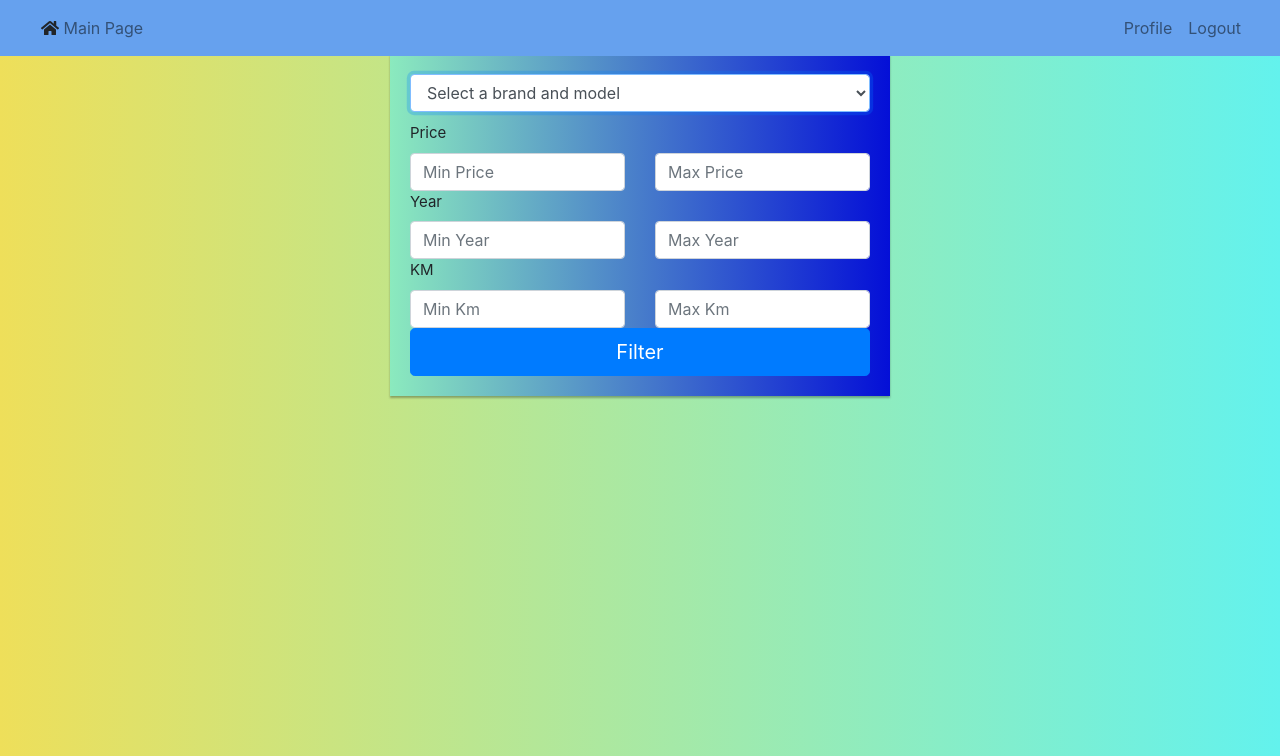
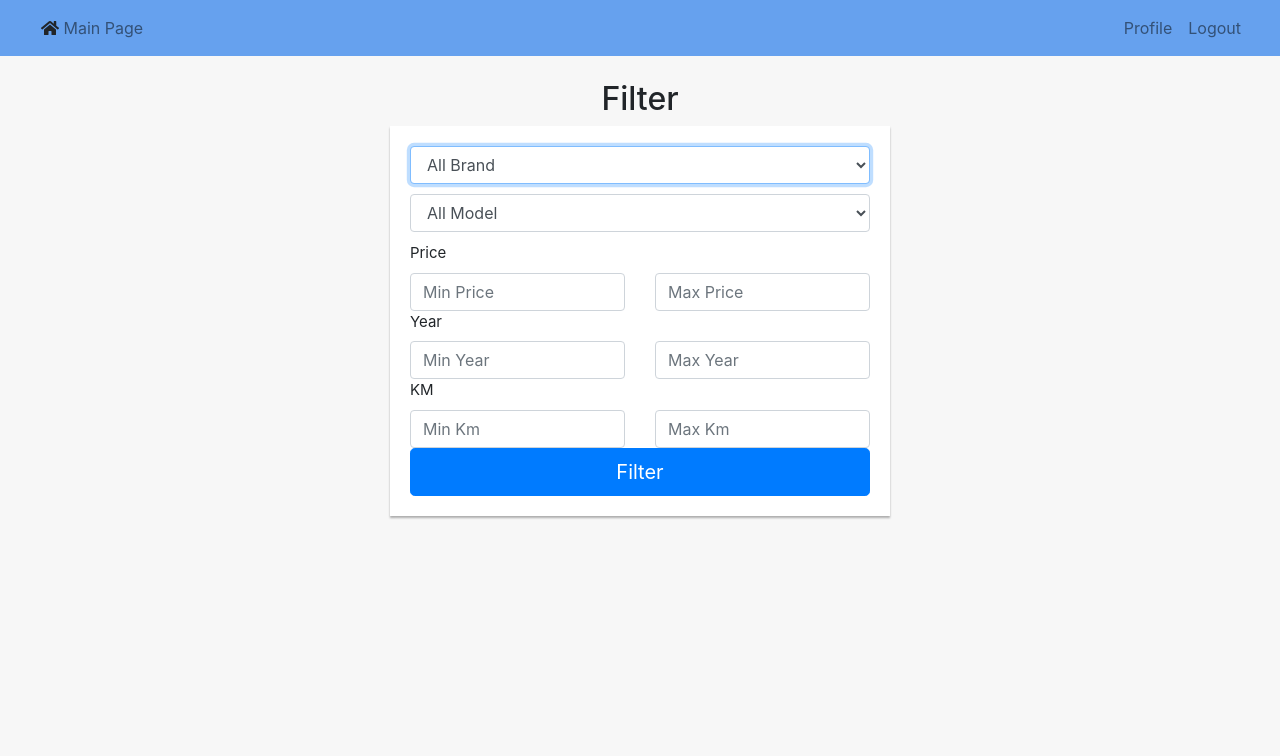
Before and after one commit to Bil-372-Proje-8-Organization/Bil372_Proje_8, a Flask app: template templates/filter.html in a window 1280 px wide. Shown: the top 756 px of the page. Run offline with Flask 2, Linux system fonts and the light colour scheme; the template is opened without the code that fills it, so the values that code supplies are empty; parts of the project's set-up code (start-up, migrations or seed data) failed here and were passed over; some libraries are stand-ins or nearby versions.

Commit message:
add filter by brand

```diff
--- a/application.py
+++ b/application.py
@@ -328,11 +328,32 @@ def filter():
         if request.form['min_km'] == '':
            min_km=0
         if request.form['max_km'] == '':
-           max_km=1000000
+           max_km=db.session.query(func.max(Advert.c.km)).scalar()
+
         query = select([Advert]).where(and_(Advert.c.seller_price <= max_price, Advert.c.seller_price >= min_price, Advert.c.km <= max_km, Advert.c.km>= min_km))
         adverts = conn.execute(query).fetchall()
-        query = select([Vehicle]).where(and_(Vehicle.c.year <= max_year, Vehicle.c.year >= min_year, Vehicle.c.brand_model == request.form['brand_model']))
+
+        if (request.form['brand'] == 'empty' and request.form['model'] == 'empty'):
+            query = select([Vehicle]).where(and_(Vehicle.c.year <= max_year, Vehicle.c.year >= min_year))
+        elif (request.form['brand'] != 'empty' and request.form['model'] == 'empty'):
+            tuples=db.session.query(Vehicle.c.brand_model).distinct(Vehicle.c.brand_model).all()
+            all = [x[0] for x in tuples]
+            #all=conn.execute(select([Vehicle])).fetchall()
+            vehicles=[]
+            for one in all:
+                if one.split('-')[0] == request.form['brand']:
+                    query=select([Vehicle]).where(and_(Vehicle.c.year <= max_year, Vehicle.c.year >= min_year, Vehicle.c.brand_model==one ))
+                    vehicles += conn.execute(query).fetchall()
+            return render_template("adminHome.html", filter=True,  adverts=adverts, Users_info=db.session.query(Users_info).all(), vehicles=vehicles)
+        elif (request.form['brand'] == 'empty' and request.form['model'] != 'empty'):
+            query = select([Vehicle]).where(and_(Vehicle.c.year <= max_year, Vehicle.c.year >= min_year, Vehicle.c.brand_model == request.form['model'] ))
+        else:
+            if   request.form['model'].split('-')[0] != request.form['brand']:
+                flash('Model and brand must match', 'danger')
+                return redirect(url_for('filter'))
+            query = select([Vehicle]).where(and_(Vehicle.c.year <= max_year, Vehicle.c.year >= min_year, Vehicle.c.brand_model == request.form['model'] ))
         vehicles = conn.execute(query).fetchall()
+
         if current_user.username == 'admin':
             return render_template("adminHome.html", filter=True,  adverts=adverts, Users_info=db.session.query(Users_info).all(), vehicles=vehicles)
         else:
--- a/templates/filter.html
+++ b/templates/filter.html
@@ -17,7 +17,7 @@
     }
     .filter-form form {
         margin-bottom: 10px;
-        background: linear-gradient(to right, #8eedf5, #040fd7);
+        background: #ffffff;
         box-shadow: 0px 2px 2px rgba(0, 0, 0, 0.3);
         padding: 20px;
     }
@@ -26,16 +26,15 @@
     }
 
     body{
-        background: linear-gradient(to right, #eedf5a, #63f2ed)
+        background: #f7f7f7;
     }
     </style>
-
 {% endblock %}
 {% block body %}
     <!-- Flash error messages -->
     {% with messages = get_flashed_messages() %}
     {% if messages %}
-        <p class="error text-center">{{ messages[0] }}</p>
+        <p class="error text-center" style="margin-top:60px">{{ messages[0] }}</p>
     {% endif %}
     {% endwith %}
             <!-- Nav bar start -->
@@ -73,12 +72,21 @@
             <!-- Nav bar end -->
 
             <!-- Main section start -->
-            <div class="filter-form" style=" background: linear-gradient(to right, #8beabe, #040fd7)">
-                <h2 class="text-center" style="background: linear-gradient(to right, #8beabe, #040fd7)">Filter</h2>
-                <form action = "" method = "post" class="form-signin" style="background: linear-gradient(to right, #8beabe, #040fd7)">
-                    <div class="form-group" style="background: linear-gradient(to right, #8beabe, #040fd7)">
-                        <select class="form-control" name="brand_model"  required="required" autofocus >
-                            <option disabled selected value="">Select a brand and model</option>
+            <div class="filter-form" style="margin-top:80px;">
+                <h2 class="text-center" >Filter</h2>
+                <form action = "" method = "post" class="form-signin" >
+                    <div class="form-group" >
+                        <select class="form-control" name="brand"   autofocus >
+                            <option  selected value='empty'>All Brand</option>
+                            {% for brand in brands %}
+                                <option >{{ brand }}</option>
+                            {% endfor %}
+                        </select>
+                    </div>
+
+                    <div class="form-group" >
+                        <select class="form-control" name="model"    >
+                            <option  selected value='empty'>All Model</option>
                             {% for brand in brands %}
                                 <optgroup label="{{brand}}">
                                     {% for vehicle in vehicles %}
```
